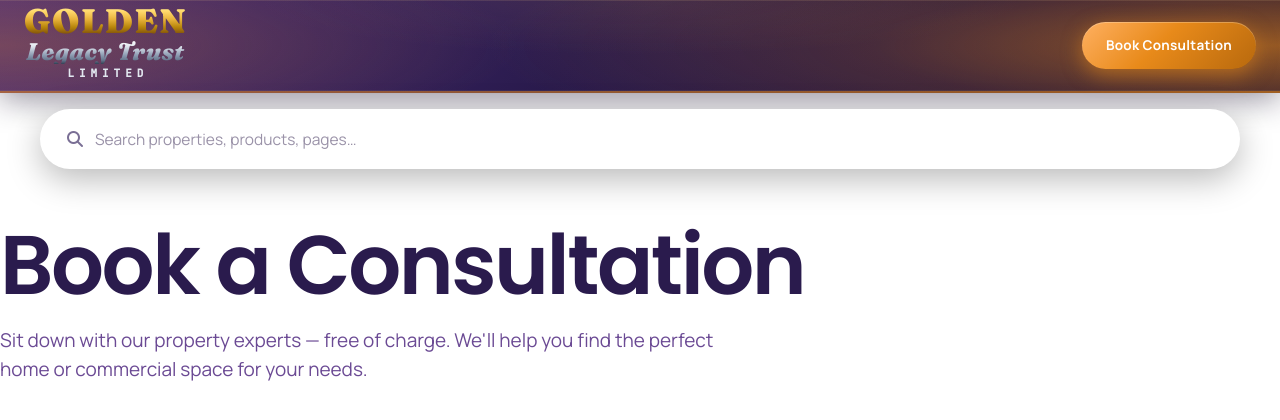
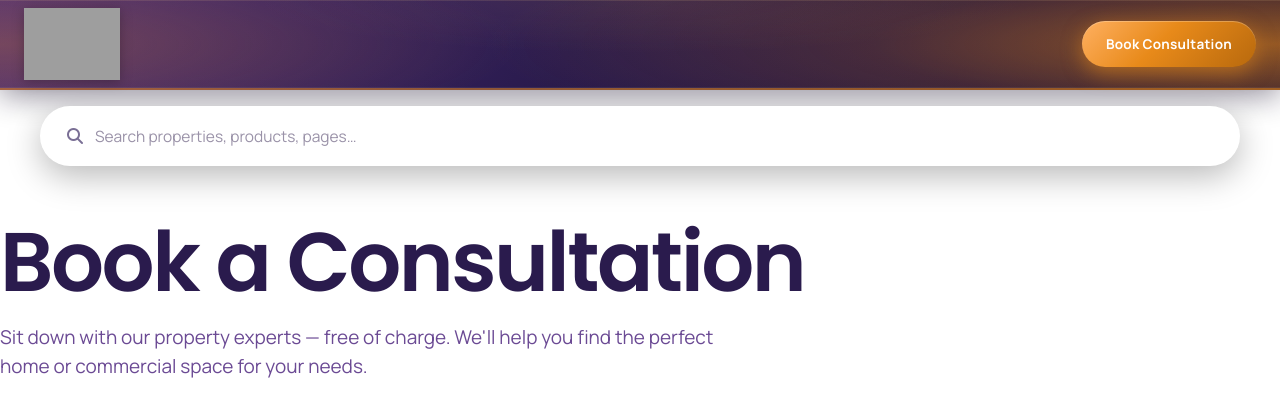
Before and after one commit to klinsmanagyekum334-bot/New-Horizon, a Flask app: page /book in a window 1280 px wide. Shown: the top 420 px of the page. Run offline with Flask 3, Linux system fonts and the light colour scheme; data that the repository does not hold is empty; grey boxes are pictures that could not be loaded.

Commit message:
Update base.html

```diff
--- a/templates/base.html
+++ b/templates/base.html
@@ -19,79 +19,28 @@
       justify-content: space-between !important;
       position: relative;
       padding: 8px 24px !important;
-      min-height: 0; /* ⬅ removed constraint for a tighter header */
+      min-height: 0;
     }
 
     /* ═══════════════════════════════════════════════════════
-       LOGO BLOCK
+       LOGO BLOCK — image logo
        ═══════════════════════════════════════════════════════ */
     .nh-golden-logo {
       display: flex;
-      flex-direction: column;
       align-items: center;
       justify-content: center;
       line-height: 1;
       text-decoration: none;
       flex: 0 0 auto;
-      transform: translateY(-4px); /* subtle lift */
     }
 
-    /* ── GOLDEN (Gold Gradient) ─────────────────────────── */
-    .nh-golden-word {
-      font-family: 'Fraunces', 'Bodoni Moda', Georgia, serif;
-      font-weight: 900;
-      font-size: 34px; /* reduced size */
-      letter-spacing: 0.04em;
-      line-height: 1;
-      background: linear-gradient(
-        to bottom,
-        #FFF3A0 0%,
-        #FFD86B 22%,
-        #E8B33C 45%,
-        #B8860B 68%,
-        #8A5A0B 85%,
-        #5A3A05 100%
-      );
-      -webkit-background-clip: text;
-      background-clip: text;
-      -webkit-text-fill-color: transparent;
-      color: transparent;
-      margin-bottom: 2px;
-    }
-
-    /* ── Legacy Trust (Platinum/Silver Gradient) ────────── */
-    .nh-legacy-trust-word {
-      font-family: 'Fraunces', 'Bodoni Moda', Georgia, serif;
-      font-weight: 900;
-      font-style: italic;
-      font-size: 24px; /* reduced size */
-      line-height: 1;
-      letter-spacing: 0.02em;
-      white-space: nowrap;
-      /* Premium silver/platinum metallic gradient */
-      background: linear-gradient(
-        to bottom,
-        #FFFFFF 0%,
-        #E2E8F0 25%,
-        #94A3B8 60%,
-        #64748B 85%,
-        #334155 100%
-      );
-      -webkit-background-clip: text;
-      background-clip: text;
-      -webkit-text-fill-color: transparent;
-      color: transparent;
-      margin-bottom: 4px;
-    }
-
-    /* ── LIMITED (Soft Platinum White) ──────────────────── */
-    .nh-limited-word {
-      font-family: 'JetBrains Mono', monospace;
-      font-weight: 700;
-      font-size: 11px; /* reduced size */
-      letter-spacing: 0.45em;
-      color: #E2E8F0;
-      padding-left: 0.45em;
+    .nh-golden-logo img {
+      display: block;
+      height: 72px;
+      width: auto;
+      max-width: 320px;
+      object-fit: contain;
+      filter: drop-shadow(0 2px 6px rgba(0,0,0,0.25));
     }
 
     /* ═══════════════════════════════════════════════════════
@@ -99,22 +48,15 @@
        ═══════════════════════════════════════════════════════ */
     @media (max-width: 1100px) {
       .nh-header-inner { padding: 6px 20px !important; }
-      .nh-golden-word { font-size: 30px; }
-      .nh-legacy-trust-word { font-size: 21px; }
-      .nh-limited-word { font-size: 10px; letter-spacing: 0.4em; padding-left: 0.4em; }
+      .nh-golden-logo img { height: 62px; max-width: 260px; }
     }
     @media (max-width: 900px) {
       .nh-header-inner { padding: 6px 16px !important; }
-      .nh-golden-word { font-size: 26px; }
-      .nh-legacy-trust-word { font-size: 18px; }
-      .nh-limited-word { font-size: 9px; letter-spacing: 0.35em; padding-left: 0.35em; }
+      .nh-golden-logo img { height: 54px; max-width: 220px; }
     }
     @media (max-width: 480px) {
       .nh-header-inner { padding: 4px 12px !important; }
-      .nh-golden-word { font-size: 22px; }
-      .nh-legacy-trust-word { font-size: 15px; }
-      .nh-limited-word { font-size: 8px; letter-spacing: 0.3em; padding-left: 0.3em; }
-      .nh-golden-logo { transform: translateY(-2px); }
+      .nh-golden-logo img { height: 46px; max-width: 180px; }
     }
   </style>
 </head>
@@ -126,11 +68,10 @@
 <header class="nh-header {% block header_class %}{% endblock %}">
   <div class="nh-header-inner">
 
-    <!-- ═══════ LOGO ═══════ -->
-    <a href="{{ url_for('index') }}" class="nh-golden-logo" aria-label="Golden Legacy Trust Limited">
-      <span class="nh-golden-word">GOLDEN</span>
-      <span class="nh-legacy-trust-word">Legacy Trust</span>
-      <span class="nh-limited-word">LIMITED</span>
+    <!-- ═══════ LOGO (image) ═══════ -->
+    <a href="{{ url_for('index') }}" class="nh-golden-logo" aria-label="{{ site.brand_name or 'New Horizon Coopers Limited' }}">
+      <img src="{{ url_for('static', filename='uploads/horizon1.jpg') }}"
+           alt="{{ site.brand_name or 'New Horizon Coopers Limited' }}">
     </a>
 
     <nav class="nh-nav-bar" aria-label="Primary">
```
